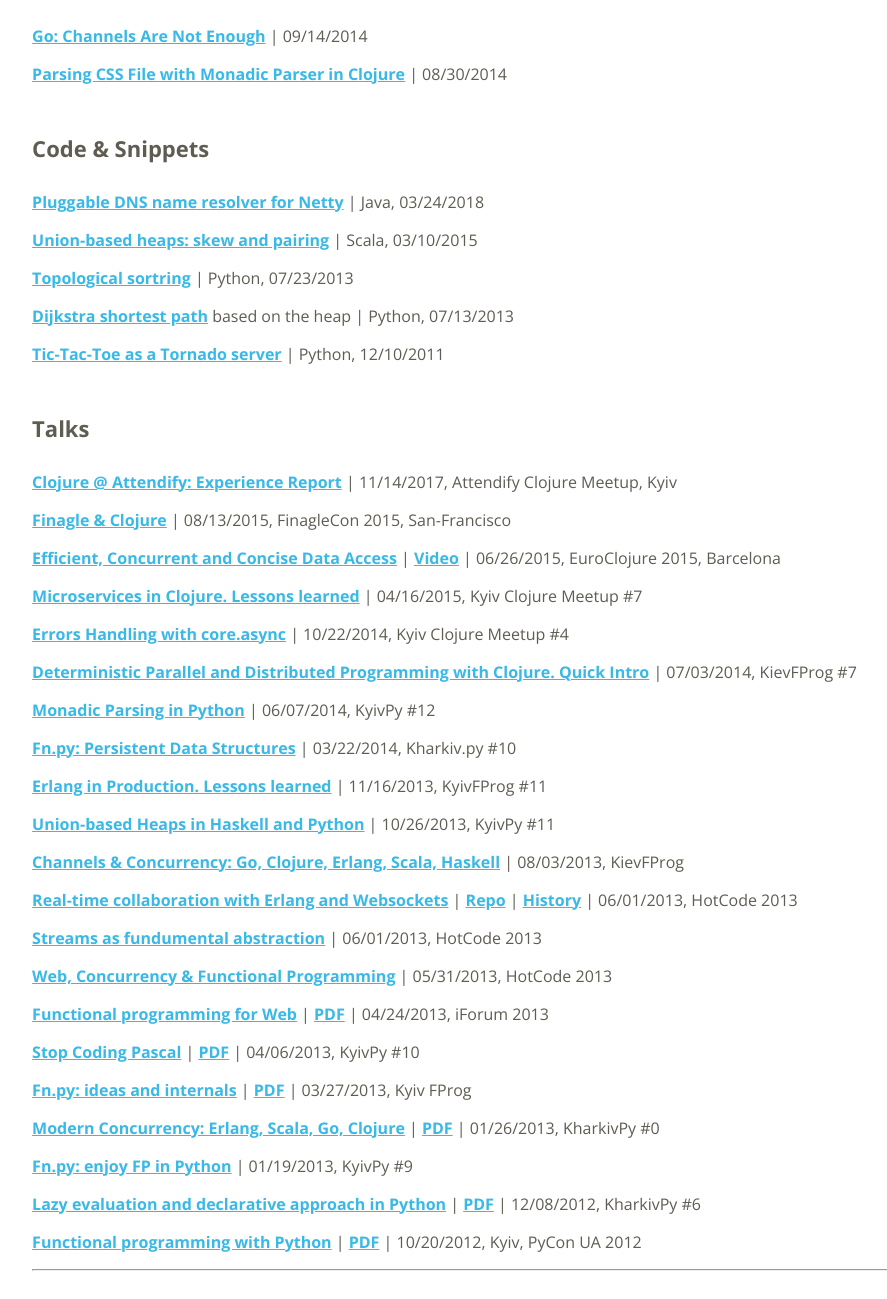
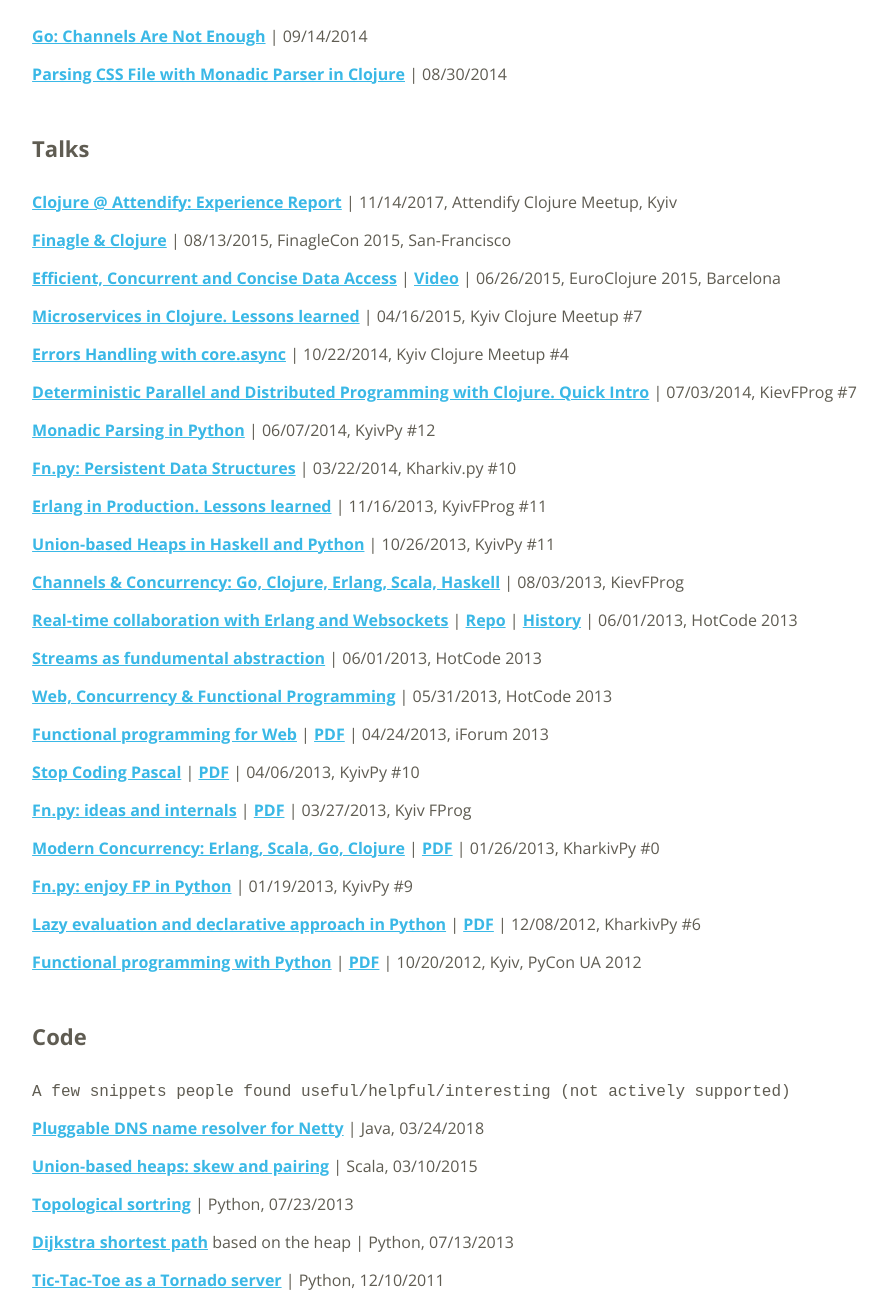
Before and after one commit to kachayev/talks, a plain HTML site: page index.html in a window 1280 px wide. Shown: the part 721-2020 px from the top of the page, without its empty margins (77-964 px from the left). Drawn offline with nearby package versions, Linux system fonts and the light colour scheme.

Commit message:
Move snippets to follow talks

```diff
--- a/index.html
+++ b/index.html
@@ -73,18 +73,6 @@
         <a href="http://goo.gl/WDRKkT">Parsing CSS File with Monadic Parser in Clojure</a> | 08/30/2014
     </p>
 
-    <h3>Code &amp; Snippets</h3>
-
-    <p><a href="https://github.com/netty/netty/pull/7793" target="_blank">Pluggable DNS name resolver for Netty</a> | Java, 03/24/2018</p>
-
-    <p><a href="https://github.com/vkostyukov/scalacaster/pull/13" target="_blank">Union-based heaps: skew and pairing</a> | Scala, 03/10/2015</p>
-
-    <p><a href="https://gist.github.com/kachayev/5910538" target="_blank">Topological sortring</a> | Python, 07/23/2013</p>
-
-    <p><a href="https://gist.github.com/kachayev/5990802" target="_blank">Dijkstra shortest path</a> based on the heap | Python, 07/13/2013</p>
-
-    <p><a href="https://gist.github.com/kachayev/1387470" target="_blank">Tic-Tac-Toe as a Tornado server</a> | Python, 12/10/2011</p>
-
   <h3>Talks</h3>
   <p>
       <a href="https://t.co/ak7eyqigEw">Clojure @ Attendify: Experience Report</a> | 11/14/2017, Attendify Clojure Meetup, Kyiv
@@ -150,6 +138,20 @@
         <a href="uapycon2012/index.html">Functional programming with Python</a> | <a href="https://github.com/kachayev/talks/raw/master/uapycon2012/Kachayev_Functional_Programming_with_Python.pdf">PDF</a> | 10/20/2012, Kyiv, PyCon UA 2012
     </p>
 
+    <h3>Code</h3>
+
+    <code>A few snippets people found useful/helpful/interesting (not actively supported)</code>
+
+    <p><a href="https://github.com/netty/netty/pull/7793" target="_blank">Pluggable DNS name resolver for Netty</a> | Java, 03/24/2018</p>
+
+    <p><a href="https://github.com/vkostyukov/scalacaster/pull/13" target="_blank">Union-based heaps: skew and pairing</a> | Scala, 03/10/2015</p>
+
+    <p><a href="https://gist.github.com/kachayev/5910538" target="_blank">Topological sortring</a> | Python, 07/23/2013</p>
+
+    <p><a href="https://gist.github.com/kachayev/5990802" target="_blank">Dijkstra shortest path</a> based on the heap | Python, 07/13/2013</p>
+
+    <p><a href="https://gist.github.com/kachayev/1387470" target="_blank">Tic-Tac-Toe as a Tornado server</a> | Python, 12/10/2011</p>
+
     <hr/>
 
     <div class="footer">
```
